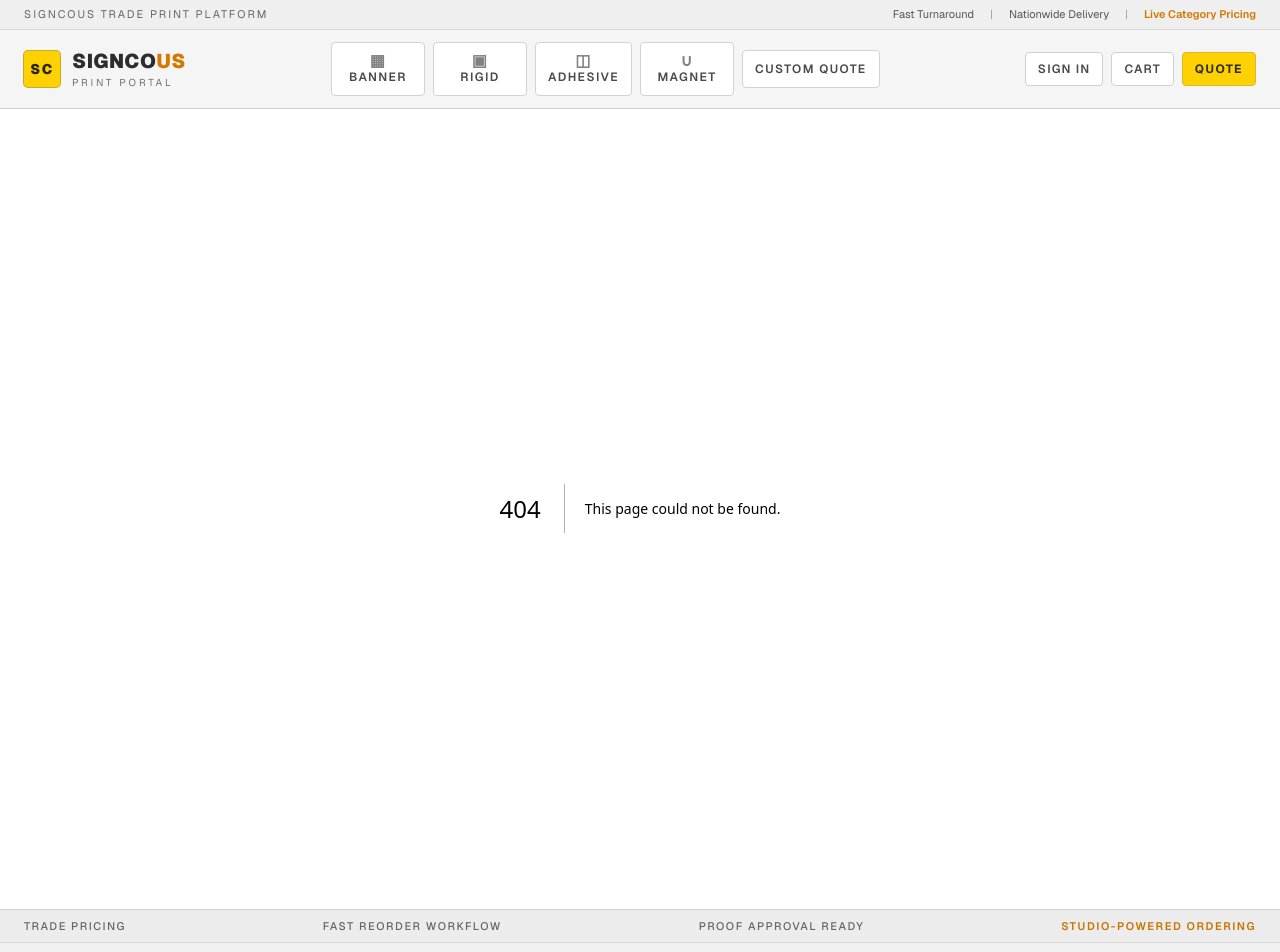
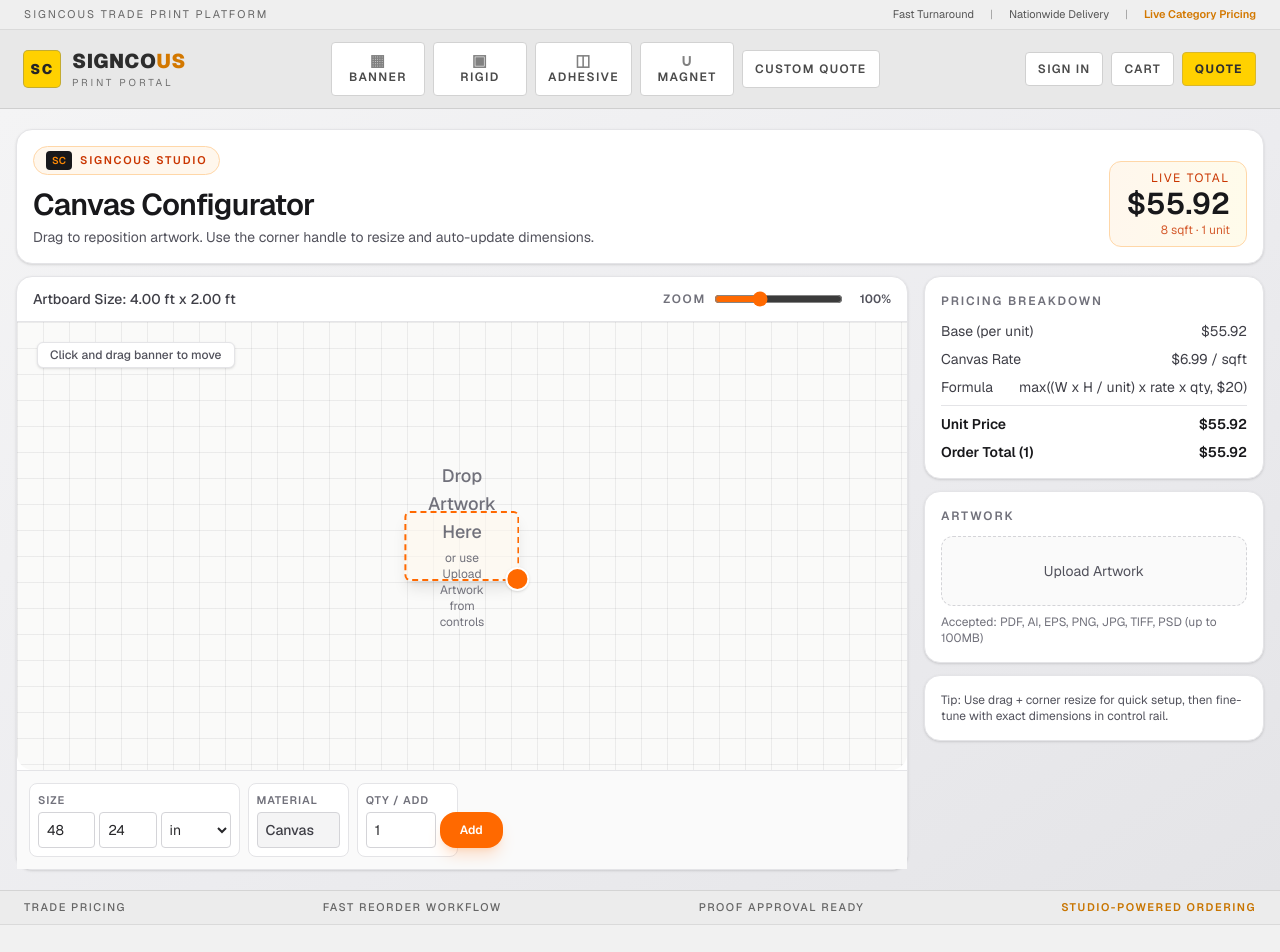
Before and after one commit to Moecharaf/signcous-app, a Next.js app: page /banners/canvas in a window 1280 px wide. Before the commit this address had no page. Shown: the top 952 px of the page. Built offline with nearby package versions, Linux system fonts and the light colour scheme.

Commit message:
Add Canvas banner builder with tier pricing and minimum total

```diff
--- /dev/null
+++ b/src/app/banners/canvas/page.tsx
@@ -0,0 +1,18 @@
+import type { Metadata } from "next";
+import VinylBannerBuilder from "@/components/product-builder/VinylBannerBuilder";
+
+export const metadata: Metadata = {
+  title: "Canvas — Signcous",
+  description:
+    "Order custom canvas prints online with live size pricing and artwork upload.",
+};
+
+export default function CanvasPage() {
+  return (
+    <VinylBannerBuilder
+      productName="Canvas"
+      pricingMode="canvas"
+      productId={19}
+    />
+  );
+}
--- a/src/app/page.tsx
+++ b/src/app/page.tsx
@@ -27,6 +27,13 @@
     name: "HDPE",
     href: "/banners/hdpe",
     description: "Water and tear resistant HDPE sign builder with size-based pricing.",
+    label: "Builder",
+  },
+  {
+    id: "manual-canvas",
+    name: "Canvas",
+    href: "/banners/canvas",
+    description: "Canvas builder with quantity-tier pricing and a $20 minimum order.",
     label: "Builder",
   },
 ];
--- a/src/components/home/HomeCatalogClient.tsx
+++ b/src/components/home/HomeCatalogClient.tsx
@@ -193,7 +193,7 @@
 
       <section className="mx-auto max-w-[1500px] px-4 py-8 md:px-8 md:py-10">
         {activeSection.key === "banner" && (
-          <div className="mb-6 grid gap-4 md:grid-cols-2">
+          <div className="mb-6 grid gap-4 md:grid-cols-3">
             {manualBannerProducts.map((manualProduct) => (
               <Link
                 key={manualProduct.id}
--- a/src/components/product-builder/VinylBannerBuilder.tsx
+++ b/src/components/product-builder/VinylBannerBuilder.tsx
@@ -4,8 +4,10 @@
 import Button from "@/components/ui/Button";
 import {
   calculateBannerPrice,
+  calculateCanvasPrice,
   type EdgeFinish,
   formatPrice,
+  getCanvasSqFtRate,
   type GrommetMode,
   type Material,
 } from "@/lib/pricing";
@@ -62,6 +64,8 @@
 interface VinylBannerBuilderProps {
   initialMaterial?: Material;
   productName?: string;
+  productId?: number;
+  pricingMode?: "banner" | "canvas";
 }
 
 const MIN_IN = 6;
@@ -84,6 +88,8 @@
 export default function VinylBannerBuilder({
   initialMaterial = "13oz Vinyl",
   productName = "Vinyl Banner",
+  productId = 12,
+  pricingMode = "banner",
 }: VinylBannerBuilderProps) {
   const cart = useCart();
   const [form, setForm] = useState<FormState>({ ...DEFAULTS, material: initialMaterial });
@@ -105,15 +111,36 @@
 
   const widthIn = toInches(widthNum, form.unit);
   const heightIn = toInches(heightNum, form.unit);
+  const isCanvasProduct = pricingMode === "canvas";
   const isMeshMaterial = form.material === "Mesh Banner";
 
   const pxPerIn = BASE_PX_PER_IN * zoom;
   const artWidth = clamp(widthIn * pxPerIn, 90, 760);
   const artHeight = clamp(heightIn * pxPerIn, 70, 460);
 
+  const canvasRate = useMemo(() => getCanvasSqFtRate(qtyNum), [qtyNum]);
+
   const pricing = useMemo(
-    () =>
-      calculateBannerPrice({
+    () => {
+      if (isCanvasProduct) {
+        const canvasPricing = calculateCanvasPrice(widthNum, heightNum, form.unit, qtyNum);
+
+        return {
+          sqFt: canvasPricing.sqFt,
+          basePricePerUnit: canvasPricing.baseTotalPrice / qtyNum,
+          grommetCostPerUnit: 0,
+          edgeFinishCostPerUnit: 0,
+          polePocketCostPerUnit: 0,
+          windSlitsCostPerUnit: 0,
+          hemmingCostPerUnit: 0,
+          addOnCostPerUnit: 0,
+          rushSurchargePerUnit: 0,
+          unitPrice: canvasPricing.unitPrice,
+          totalPrice: canvasPricing.totalPrice,
+        };
+      }
+
+      return calculateBannerPrice({
         widthIn,
         heightIn,
         quantity: qtyNum,
@@ -126,8 +153,13 @@
         windSlits: form.windSlits,
         hemming: form.hemming,
         rush: form.rush,
-      }),
+      });
+    },
     [
+      isCanvasProduct,
+      widthNum,
+      heightNum,
+      form.unit,
       widthIn,
       heightIn,
       qtyNum,
@@ -176,20 +208,20 @@
     }
 
     cart.addItem({
-      productId: 12,
+      productId,
       productName,
       width: widthNum,
       height: heightNum,
       unit: form.unit,
       quantity: qtyNum,
-      material: form.material,
-      doubleSided: form.doubleSided,
-      grommets: form.grommets,
-      edgeFinish: form.edgeFinish,
-      polePockets: form.polePockets,
-      windSlits: form.windSlits,
-      hemming: form.hemming,
-      rush: form.rush,
+      material: isCanvasProduct ? "Canvas" : form.material,
+      doubleSided: isCanvasProduct ? false : form.doubleSided,
+      grommets: isCanvasProduct ? false : form.grommets,
+      edgeFinish: isCanvasProduct ? "none" : form.edgeFinish,
+      polePockets: isCanvasProduct ? false : form.polePockets,
+      windSlits: isCanvasProduct ? false : form.windSlits,
+      hemming: isCanvasProduct ? false : form.hemming,
+      rush: isCanvasProduct ? false : form.rush,
       uploadedFileUrl,
       uploadedFileName,
       unitPrice: pricing.unitPrice,
@@ -468,6 +500,11 @@
                 </ControlBox>
 
                 <ControlBox title="Material">
+                  {isCanvasProduct ? (
+                    <div className="flex h-9 items-center rounded border border-zinc-300 bg-zinc-100 px-2 text-sm font-medium text-zinc-700">
+                      Canvas
+                    </div>
+                  ) : (
                     <select
                       value={form.material}
                       onChange={(e) => set("material", e.target.value as Material)}
@@ -477,8 +514,11 @@
                         <option key={material} value={material}>{material}</option>
                       ))}
                     </select>
+                  )}
                 </ControlBox>
 
+                {!isCanvasProduct && (
+                  <>
                     <ControlBox title="Print">
                       <TogglePair
                         leftLabel="Single"
@@ -554,6 +594,8 @@
                         </ControlBox>
                       </>
                     )}
+                  </>
+                )}
 
                 <ControlBox title="Qty / Add" error={errors.quantity}>
                   <div className="grid grid-cols-[70px_1fr] gap-1">
@@ -581,6 +623,13 @@
               <div className="text-xs font-semibold uppercase tracking-[0.16em] text-zinc-500">Pricing Breakdown</div>
               <div className="mt-3 space-y-2 text-sm">
                 <Row label="Base (per unit)" value={formatPrice(pricing.basePricePerUnit)} />
+                {isCanvasProduct ? (
+                  <>
+                    <Row label="Canvas Rate" value={`${formatPrice(canvasRate)} / sqft`} />
+                    <Row label="Formula" value="max((W x H / unit) x rate x qty, $20)" />
+                  </>
+                ) : (
+                  <>
                     <Row label="Grommets" value={formatPrice(pricing.grommetCostPerUnit)} />
                     <Row label="Edge Finish" value={formatPrice(pricing.edgeFinishCostPerUnit)} />
                     <Row label="Pole Pockets" value={formatPrice(pricing.polePocketCostPerUnit)} />
@@ -588,6 +637,8 @@
                     <Row label="Hemming" value={formatPrice(pricing.hemmingCostPerUnit)} />
                     <Row label="Add-ons Total" value={formatPrice(pricing.addOnCostPerUnit)} />
                     <Row label="Rush" value={formatPrice(pricing.rushSurchargePerUnit)} />
+                  </>
+                )}
                 <div className="my-2 border-t border-zinc-200" />
                 <Row label="Unit Price" value={formatPrice(pricing.unitPrice)} strong />
                 <Row label={`Order Total (${qtyNum})`} value={formatPrice(pricing.totalPrice)} strong className="text-orange-600" />
--- a/src/lib/pricing.ts
+++ b/src/lib/pricing.ts
@@ -82,6 +82,12 @@
   totalPrice: number;
 }
 
+export interface CanvasPricingResult extends SimpleSqFtPricingResult {
+  ratePerSqFt: number;
+  baseTotalPrice: number;
+  minimumApplied: boolean;
+}
+
 export function getHdpeSqFtRate(quantity: number): number {
   const safeQuantity = Number.isFinite(quantity) ? Math.max(1, quantity) : 1;
   if (safeQuantity < 10) return 4.5;
@@ -89,6 +95,45 @@
   if (safeQuantity < 100) return 3.6;
   if (safeQuantity < 500) return 3.2;
   return 2.9;
+}
+
+export function getCanvasSqFtRate(quantity: number): number {
+  const safeQuantity = Number.isFinite(quantity) ? Math.max(1, quantity) : 1;
+
+  if (safeQuantity <= 5) return 6.99;
+  if (safeQuantity <= 10) return 6.49;
+  if (safeQuantity <= 25) return 5.99;
+  if (safeQuantity <= 50) return 5.49;
+  return 4.99;
+}
+
+export function calculateCanvasPrice(
+  width: number,
+  height: number,
+  unit: "inches" | "feet",
+  quantity: number = 1
+): CanvasPricingResult {
+  const safeWidth = Number.isFinite(width) ? Math.max(0, width) : 0;
+  const safeHeight = Number.isFinite(height) ? Math.max(0, height) : 0;
+  const safeQuantity = Number.isFinite(quantity) ? Math.max(1, quantity) : 1;
+  const ratePerSqFt = getCanvasSqFtRate(safeQuantity);
+
+  const sqFt = unit === "feet"
+    ? safeWidth * safeHeight
+    : (safeWidth * safeHeight) / 144;
+
+  const baseTotalPrice = sqFt * ratePerSqFt * safeQuantity;
+  const totalPrice = Math.max(baseTotalPrice, 20);
+  const unitPrice = totalPrice / safeQuantity;
+
+  return {
+    sqFt: Math.round(sqFt * 100) / 100,
+    ratePerSqFt: Math.round(ratePerSqFt * 100) / 100,
+    baseTotalPrice: Math.round(baseTotalPrice * 100) / 100,
+    unitPrice: Math.round(unitPrice * 100) / 100,
+    totalPrice: Math.round(totalPrice * 100) / 100,
+    minimumApplied: totalPrice > baseTotalPrice,
+  };
 }
 
 /**
```
Lines whose indentation alone changed are shown as unchanged.
